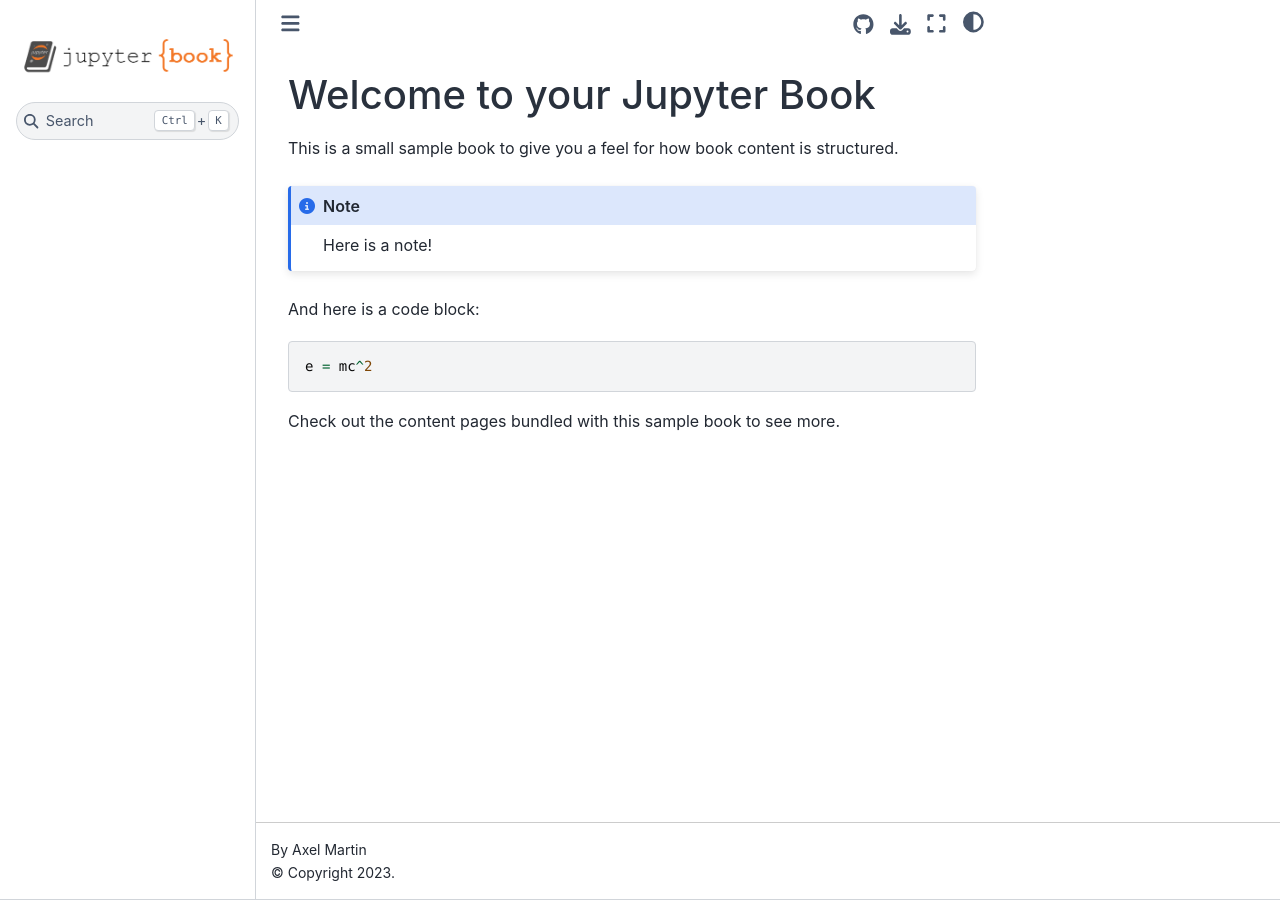
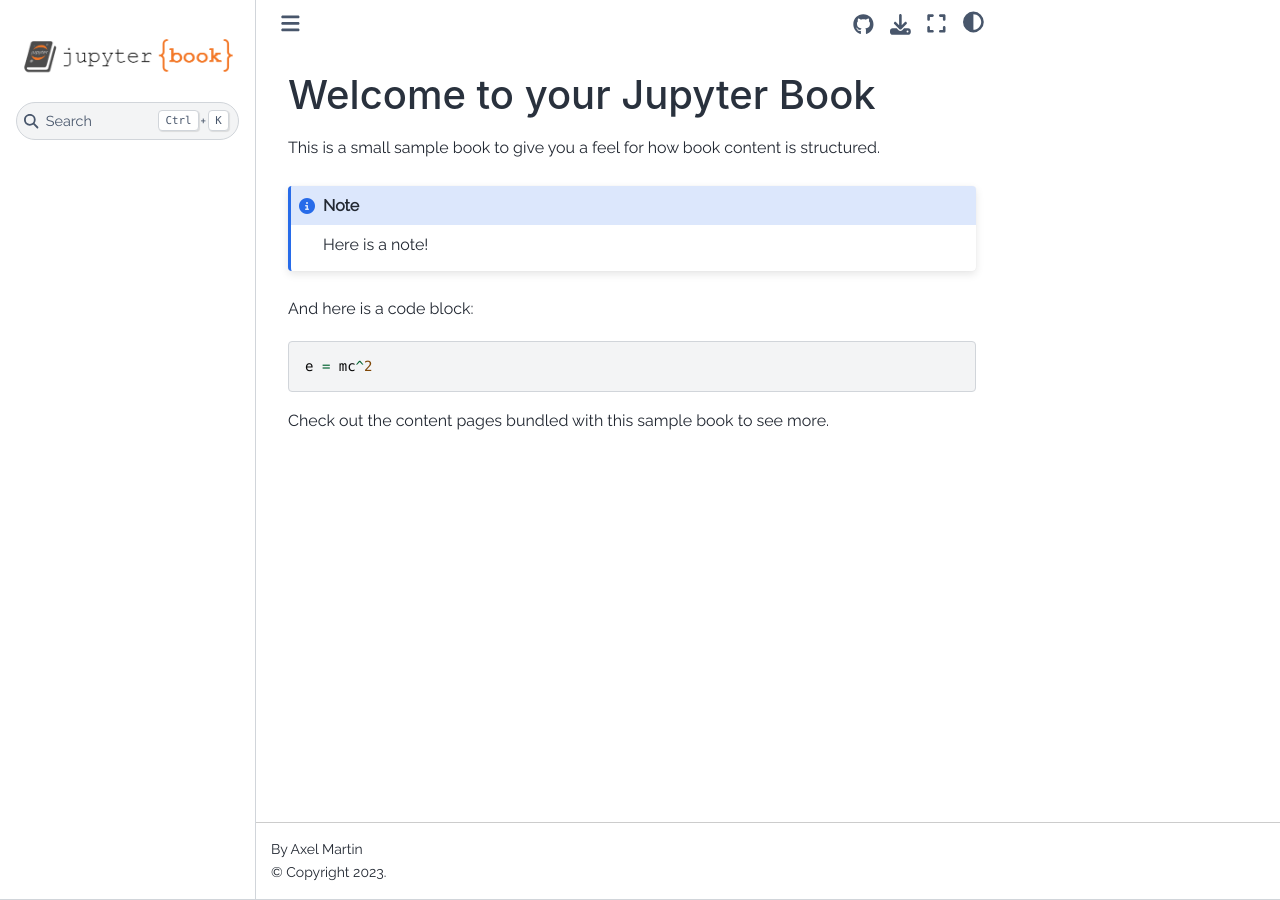
Before and after one commit to gustaveturrell/gallica, a Jupyter Book: the page built from index.md, in a window 1280 px wide. Built offline with Jupyter Book 1.0.4 settings and Sphinx 7.4.7 and the Sphinx Book theme 1.1.4, drawn with Linux system fonts in a browser that asks for light colours; pages that are not in the unit, such as notebooks, are missing from menus.

Commit message:
update css cell

```diff
--- a/_static/custom.css
+++ b/_static/custom.css
@@ -4,8 +4,8 @@
 
 /* update font variable */
 :root {
- /* --font-family-sans-serif: 'Raleway', -apple-system, BlinkMacSystemFont, Roboto, "Segoe UI", "Helvetica Neue", Arial, "Noto Sans", sans-serif, "Apple Color Emoji", "Segoe UI Emoji", "Segoe UI Symbol", "Noto Color Emoji" !important;
-  --pst-font-family-base: var(--font-family-sans-serif);*/
+  --font-family-sans-serif: 'Raleway', -apple-system, BlinkMacSystemFont, Roboto, "Segoe UI", "Helvetica Neue", Arial, "Noto Sans", sans-serif, "Apple Color Emoji", "Segoe UI Emoji", "Segoe UI Symbol", "Noto Color Emoji" !important;
+  --pst-font-family-base: var(--font-family-sans-serif);
   --pst-background-color: #f5f4e9;
   --font-sans-serif: "Ubuntu", "Source Sans Pro", sans-serif !important;
   --font-monospace: "Fira Code", "Roboto Mono", monospace !important;
@@ -14,13 +14,18 @@
 
 body:{
   font-size: 0.9rem;
-  font-family: var(--font-sans-serif);
 }
 
 caption-text {
    font-size: 0.9rem;
 }
 
-div[class*="highlight-"] {
-font-family: var(--font-monospace);
+
+code.literal {
+  padding: 2px 4px;
+  border-radius: 2px;
+  font-family: var(--font-monospace);
+  font-size: 0.92rem;
+  color: #e96900;
+  background-color: #f8f8f8;
 }
```
